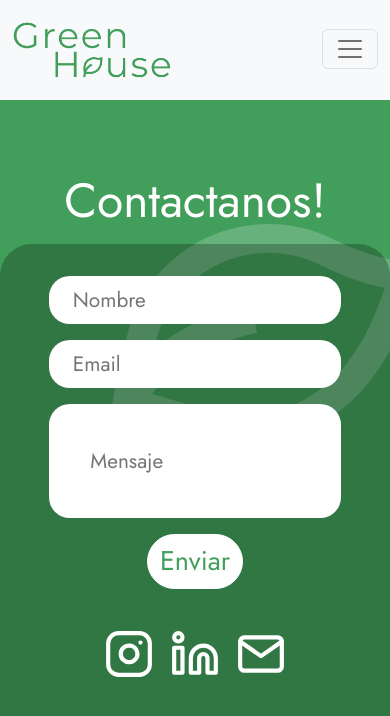
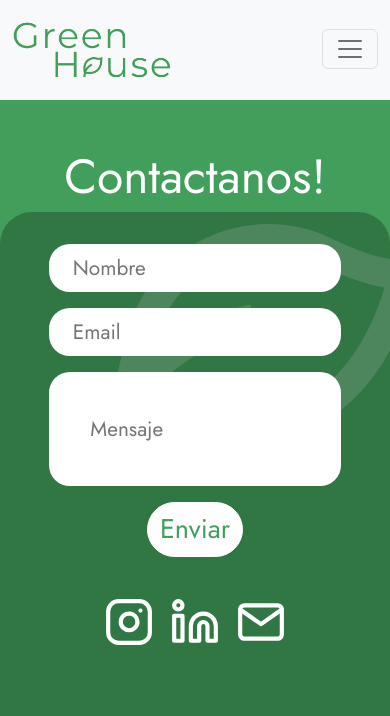
Before and after one commit to projectgreenhouse/projectgreenhouse.github.io, a plain HTML site: page contacto.html in a window 390 px wide. Drawn offline with nearby package versions, Linux system fonts and the light colour scheme.

Commit message:
fix: cambiar en iphone

```diff
--- a/css/375x812.css
+++ b/css/375x812.css
@@ -101,12 +101,13 @@
     /*contacto*/
     #contacto-title {
         font-size: 3rem;
+        top: 1em;
     }
 
     .formulario {
         padding: 0;
         padding-top: 2rem;
-        top: 8em;
+        top: 6em;
     }
 
     .campo-text {
```
